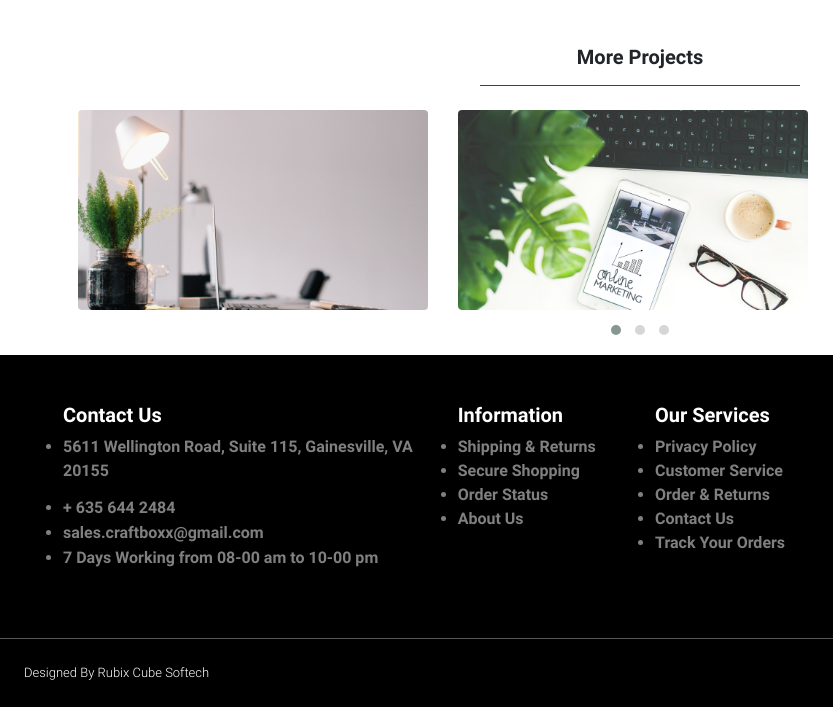
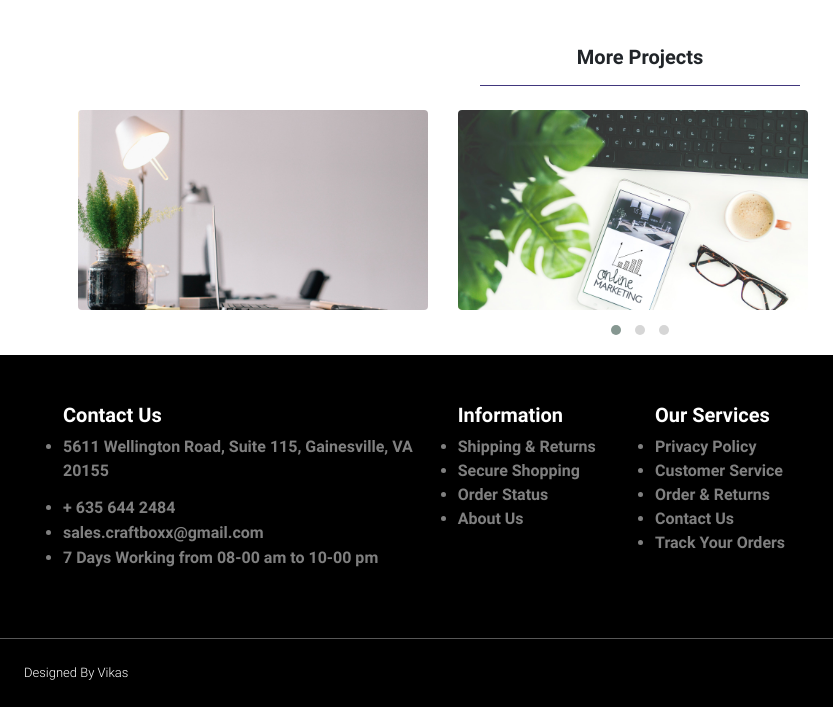
Before and after one commit to vkskumarthakur/CraftBoox_Homepage, a plain HTML site: page index.html in a window 1280 px wide. Shown: the part 2375-3082 px from the top of the page, 0-833 px from the left. Drawn offline with Linux system fonts and the light colour scheme.

Commit message:
Update index.html
some changes in the index file.

```diff
--- a/index.html
+++ b/index.html
@@ -357,7 +357,7 @@
             </div>
 </section>
     <hr class="bg-grey p-0 m-0">
-    <p class="p-4 m-0 text-white font-size">Designed By <a href="#">Rubix Cube Softech</a></p>
+    <p class="p-4 m-0 text-white font-size">Designed By <a href="#">Vikas</a></p>
 </footer>
 
 <!================Modal Here===================>
```
